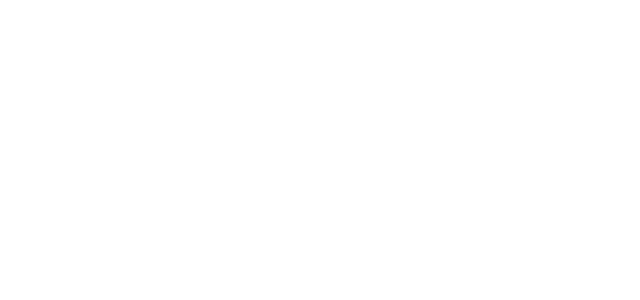
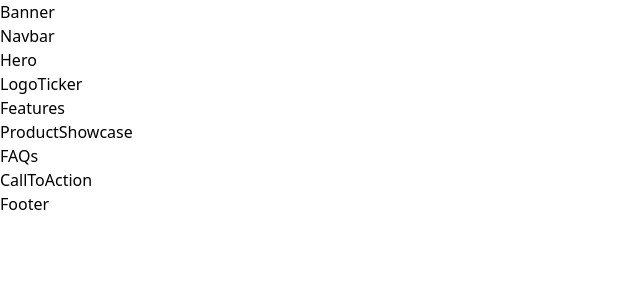
Before and after one commit to virendrapatil24/onetask, a Next.js app: page / in a window 1280 px wide. Shown: the top 300 px of the page, without its empty margins (0-640 px from the left). Built offline with nearby package versions, Linux system fonts and the light colour scheme.

Commit message:
adds component placeholders

```diff
--- a/src/app/page.tsx
+++ b/src/app/page.tsx
@@ -1,3 +1,25 @@
+import Banner from "@/components/Banner";
+import CallToAction from "@/components/CallToAction";
+import FAQs from "@/components/FAQs";
+import { Features } from "@/components/Features";
+import Footer from "@/components/Footer";
+import Hero from "@/components/Hero";
+import LogoTicker from "@/components/LogoTicker";
+import Navbar from "@/components/Navbar";
+import ProductShowcase from "@/components/ProductShowcase";
+
 export default function Home() {
-  return <></>;
+  return (
+    <>
+      <Banner />
+      <Navbar />
+      <Hero />
+      <LogoTicker />
+      <Features />
+      <ProductShowcase />
+      <FAQs />
+      <CallToAction />
+      <Footer />
+    </>
+  );
 }
--- /dev/null
+++ b/src/components/Banner.tsx
@@ -0,0 +1,7 @@
+import React from "react";
+
+const Banner = () => {
+  return <div>Banner</div>;
+};
+
+export default Banner;
--- /dev/null
+++ b/src/components/CallToAction.tsx
@@ -0,0 +1,7 @@
+import React from "react";
+
+const CallToAction = () => {
+  return <div>CallToAction</div>;
+};
+
+export default CallToAction;
--- /dev/null
+++ b/src/components/FAQs.tsx
@@ -0,0 +1,7 @@
+import React from "react";
+
+const FAQs = () => {
+  return <div>FAQs</div>;
+};
+
+export default FAQs;
--- /dev/null
+++ b/src/components/Features.tsx
@@ -0,0 +1,5 @@
+import React from "react";
+
+export const Features = () => {
+  return <div>Features</div>;
+};
--- /dev/null
+++ b/src/components/Footer.tsx
@@ -0,0 +1,7 @@
+import React from "react";
+
+const Footer = () => {
+  return <div>Footer</div>;
+};
+
+export default Footer;
--- /dev/null
+++ b/src/components/Hero.tsx
@@ -0,0 +1,7 @@
+import React from "react";
+
+const Hero = () => {
+  return <div>Hero</div>;
+};
+
+export default Hero;
--- /dev/null
+++ b/src/components/LogoTicker.tsx
@@ -0,0 +1,7 @@
+import React from "react";
+
+const LogoTicker = () => {
+  return <div>LogoTicker</div>;
+};
+
+export default LogoTicker;
--- /dev/null
+++ b/src/components/Navbar.tsx
@@ -0,0 +1,7 @@
+import React from "react";
+
+const Navbar = () => {
+  return <div>Navbar</div>;
+};
+
+export default Navbar;
--- /dev/null
+++ b/src/components/ProductShowcase.tsx
@@ -0,0 +1,7 @@
+import React from "react";
+
+const ProductShowcase = () => {
+  return <div>ProductShowcase</div>;
+};
+
+export default ProductShowcase;
```
